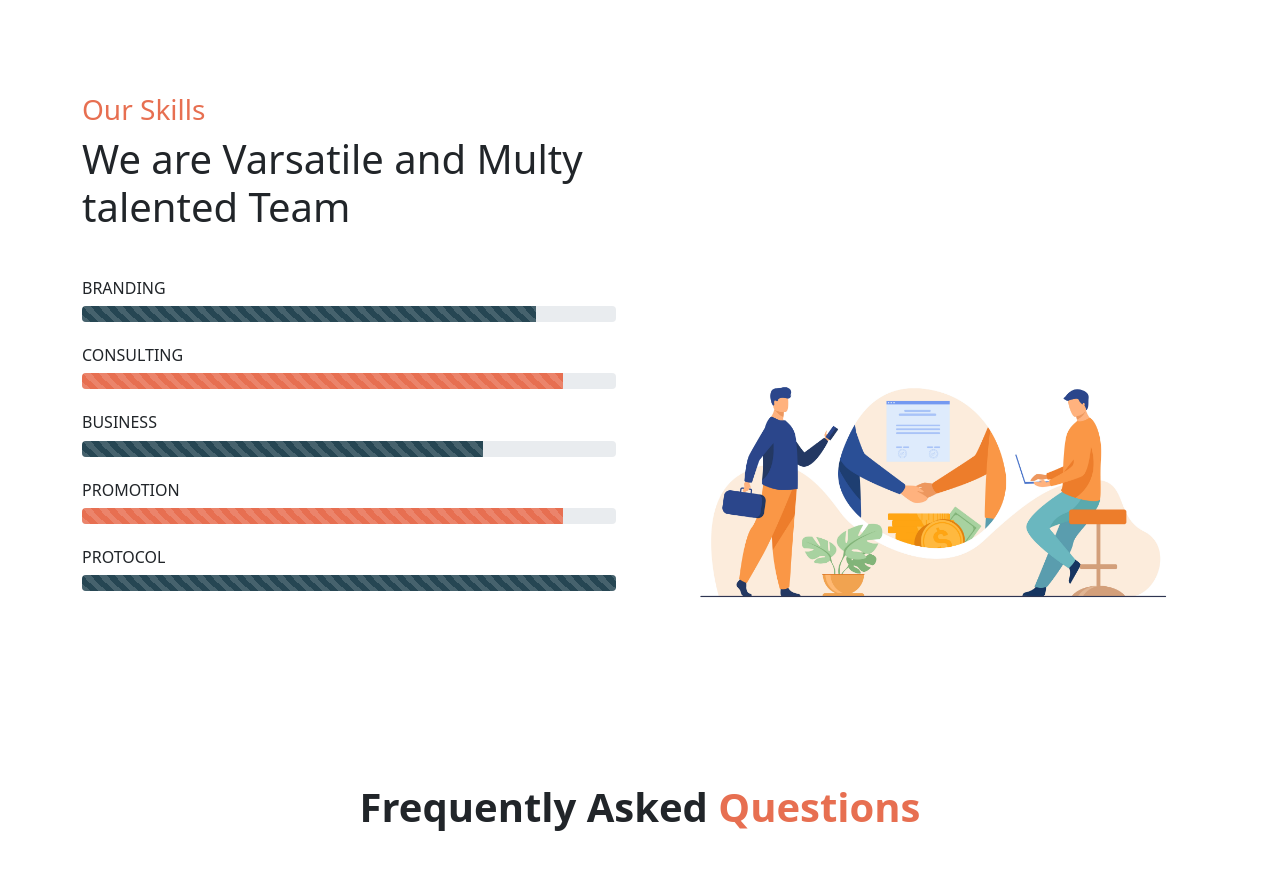
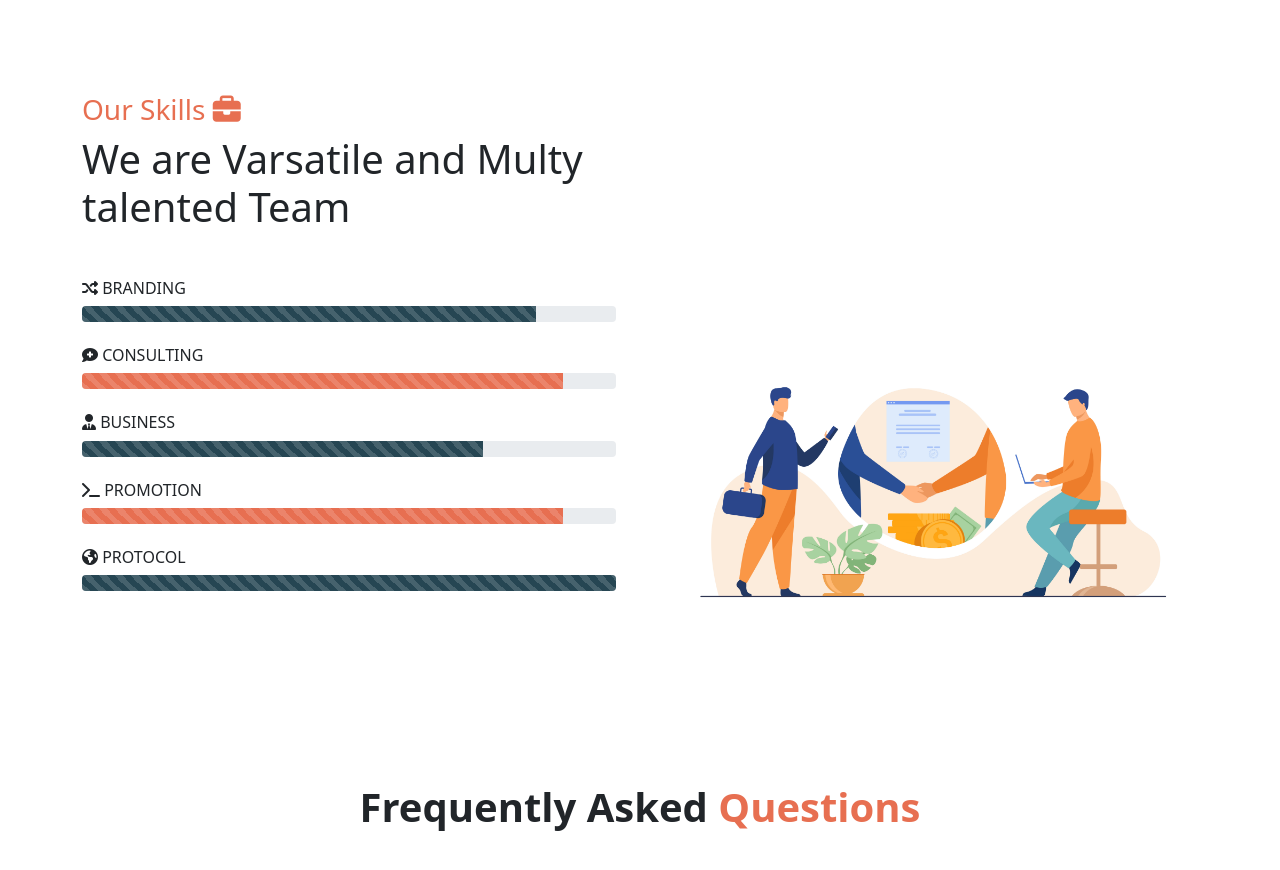
Before and after one commit to sabboff/Honda-CBR, a plain HTML site: page index.html in a window 1280 px wide. Shown: the part 2681-3551 px from the top of the page. Drawn offline with Linux system fonts and the light colour scheme.

Commit message:
icon added

```diff
--- a/index.html
+++ b/index.html
@@ -250,32 +250,32 @@
             <div class="row g-5 d-flex align-items-end">
 
               <div class="col-lg-6 col-12">
-                <h3 class="honda-text">Our Skills</h3>
+                <h3 class="honda-text">Our Skills <i class="fas fa-briefcase"></i></h3>
                 <h1>We are Varsatile and Multy talented Team</h1>
 
                 <!-- progress bar  -->
                 <div class="my-5">
-                  <h6>BRANDING</h6>
+                  <h6><i class="fas fa-random"></i> BRANDING</h6>
                   <div class="progress">
                     <div class="progress-bar progress-bar-striped honda-bg-color" role="progressbar" style="width: 85%" aria-valuenow="85" aria-valuemin="0" aria-valuemax="100"></div>
                   </div>
                   <br>
-                  <h6>CONSULTING</h6>
+                  <h6><i class="fas fa-comment-medical"></i> CONSULTING</h6>
                   <div class="progress">
                     <div class="progress-bar progress-bar-striped honda-btn-color" role="progressbar" style="width: 90%" aria-valuenow="90" aria-valuemin="0" aria-valuemax="100"></div>
                   </div>
                   <br>
-                  <h6>BUSINESS</h6>
+                  <h6><i class="fas fa-user-tie"></i> BUSINESS</h6>
                   <div class="progress">
                     <div class="progress-bar progress-bar-striped honda-bg-color" role="progressbar" style="width: 75%" aria-valuenow="75" aria-valuemin="0" aria-valuemax="100"></div>
                   </div>
                   <br>
-                  <h6>PROMOTION</h6>
+                  <h6><i class="fas fa-terminal"></i> PROMOTION</h6>
                   <div class="progress">
                     <div class="progress-bar progress-bar-striped honda-btn-color" role="progressbar" style="width: 90%" aria-valuenow="90" aria-valuemin="0" aria-valuemax="100"></div>
                   </div>
                   <br>
-                  <h6>PROTOCOL</h6>
+                  <h6><i class="fas fa-globe-americas"></i> PROTOCOL</h6>
                   <div class="progress">
                     <div class="progress-bar progress-bar-striped honda-bg-color" role="progressbar" style="width: 100%" aria-valuenow="100" aria-valuemin="0" aria-valuemax="100"></div>
                   </div>
```
